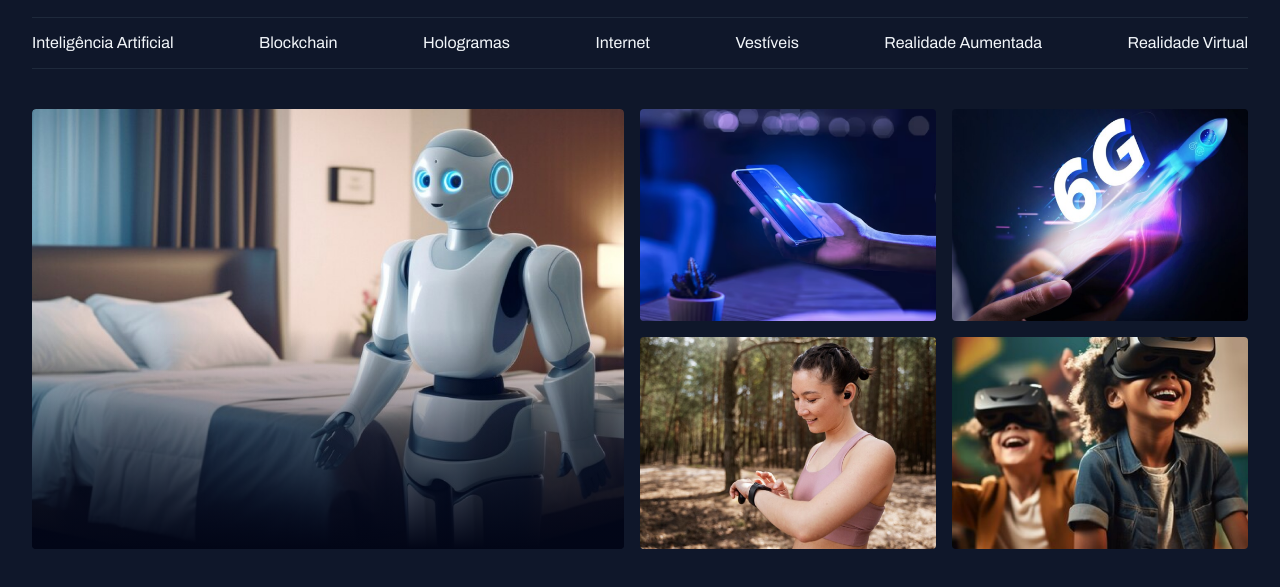
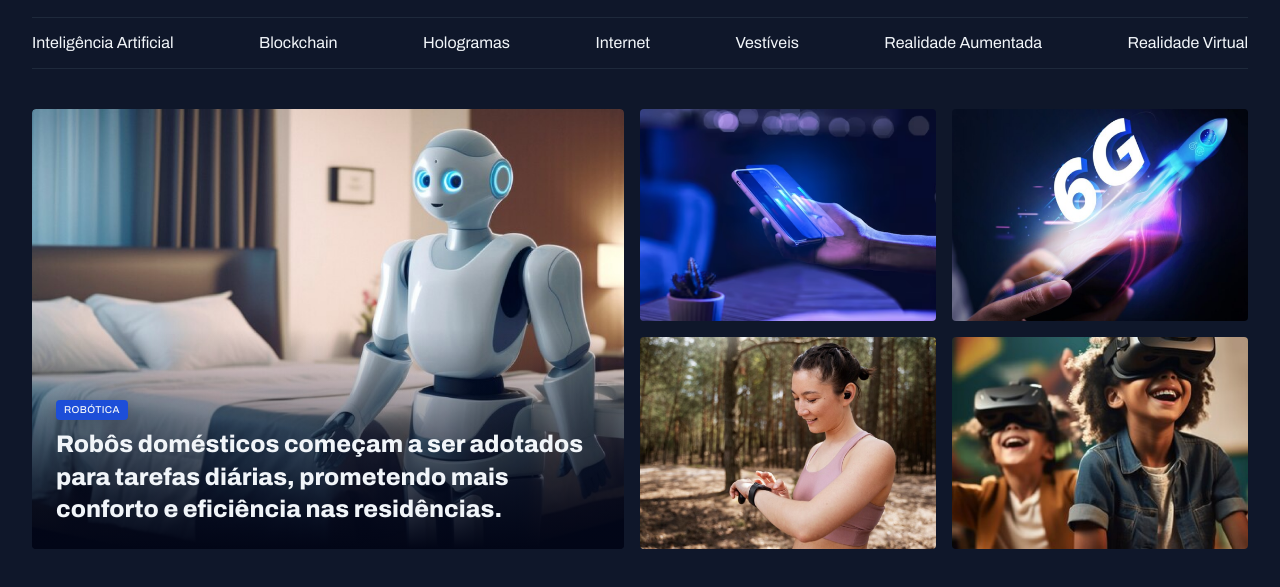
Before and after one commit to marlonnoschang/portal-de-noticias, a plain HTML site: page index.html in a window 1280 px wide. Shown: the part 55-642 px from the top of the page. Drawn offline with Linux system fonts and the light colour scheme.

Commit message:
ajustando o conteudo do card

```diff
--- a/index.html
+++ b/index.html
@@ -39,9 +39,15 @@
     </header>
     <main class=" grid container">
         <section id="featured" class="grid grid-flow-col gap-16">
-            <div class="card">
+            <figure class="card">
                 <img src="assets/image/Image 01.png" alt="">
-            </div>
+                <figcaption>
+                    <span class="content-tag">Robótica</span>
+                    <h2 class="text-2xl">
+                        Robôs domésticos começam a ser adotados para tarefas diárias, prometendo mais conforto e eficiência nas residências.
+                    </h2>
+                </figcaption>
+            </figure>
 
             <div class="grid grid-cols-2 gap-16">
                 <div>
--- a/styles/global.css
+++ b/styles/global.css
@@ -53,3 +53,15 @@ img{
 main {
     margin-top: 40px;
 }
+
+.content-tag{
+    display: inline-block;
+    background-color: var(--brand-color-dark);
+    padding: 4px 8px;
+    border-radius: 4px;
+    font:500 10px/1.2 var(--font-family);
+    text-transform: uppercase;
+    letter-spacing: 0.04em;
+    color: var(--text-color-primary);
+    box-shadow: 0px 4px 16px #02061740
+}
--- a/styles/sections.css
+++ b/styles/sections.css
@@ -20,5 +20,15 @@
             #020617 100%
         );
     }
+    figcaption{
+        position: absolute;
+        bottom: 0;
+
+        padding: 24px;
+
+        h2{
+            margin-top: 8px;
+        }
+    }
 }
 }
--- a/styles/utility.css
+++ b/styles/utility.css
@@ -12,3 +12,16 @@
 .gap-16{
     gap: 16px;
 }
+
+.text-2xl{
+    font:var(--h1)
+}
+.text-xl{
+    font: var(--h2);
+}
+.text-lg {
+    font: var(--h3);
+}
+.text-sm {
+ font: var(--text-sm);
+}
```
